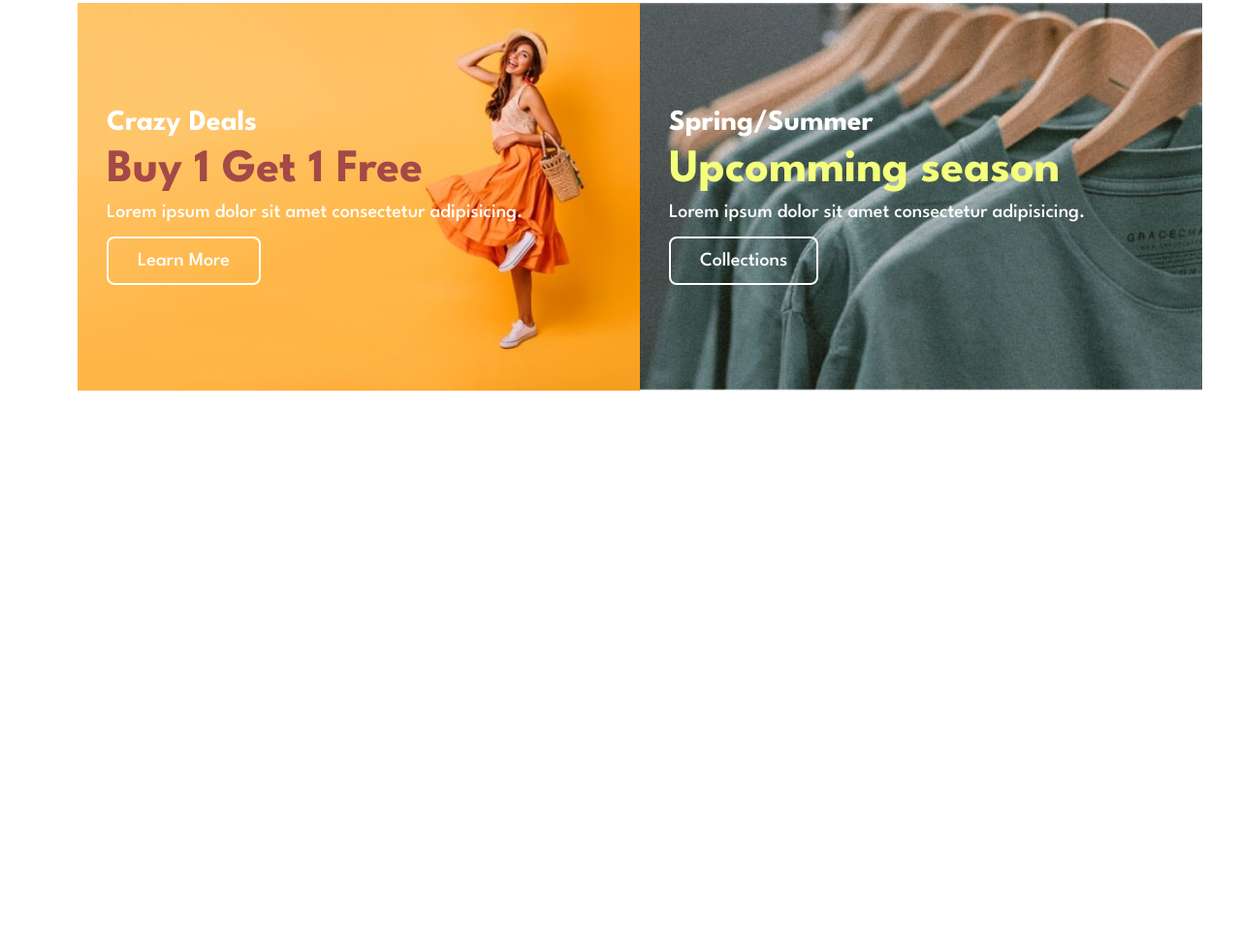
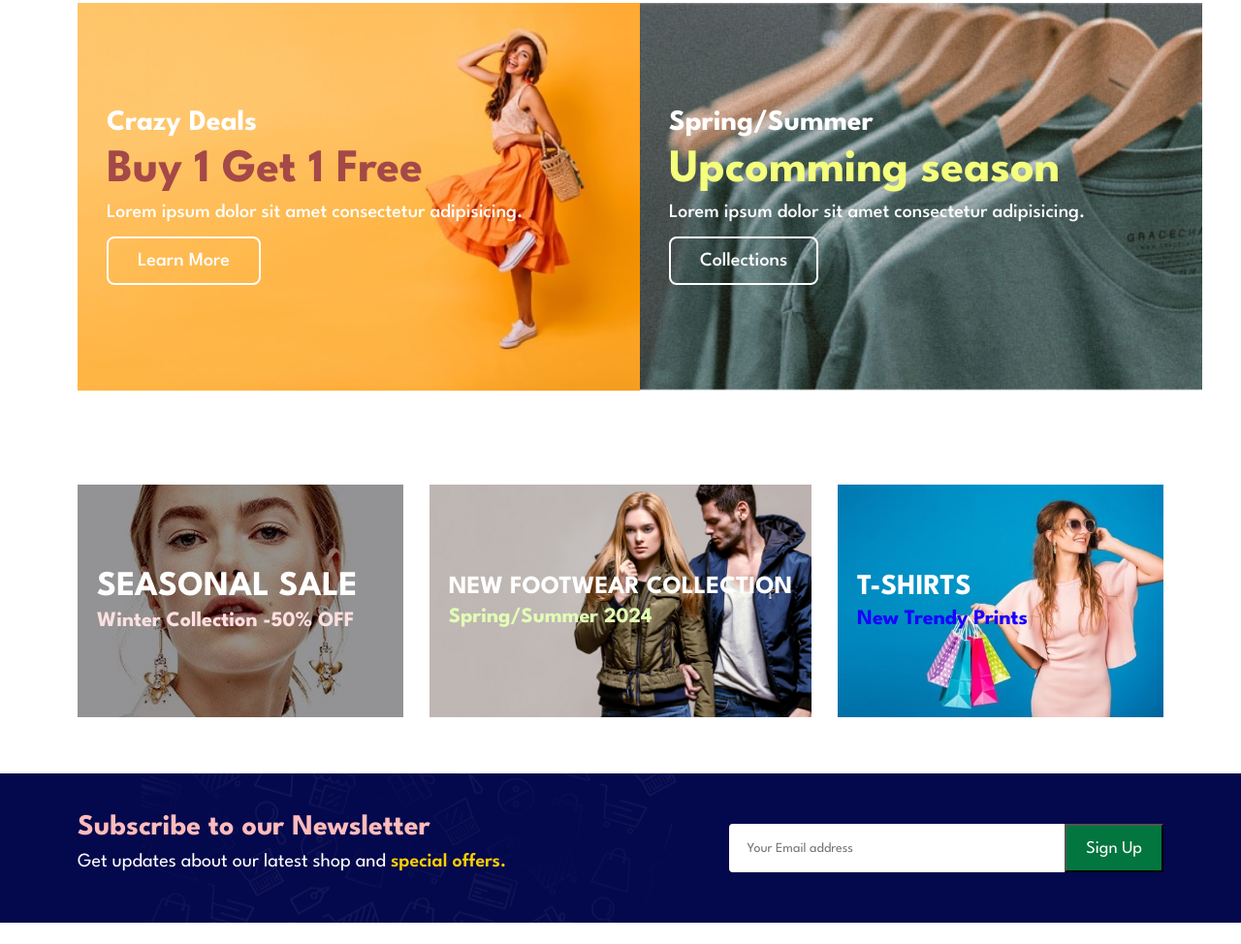
Before and after one commit to Brick-C/E-shop, a plain HTML site: page index.html in a window 1280 px wide. Shown: the part 3737-4711 px from the top of the page at 97% size. Before the commit the page ends 4201 px from the top, so only its background shows below. Drawn offline with Linux system fonts and the light colour scheme.

Commit message:
Added newsletter

```diff
--- a/index.html
+++ b/index.html
@@ -354,6 +354,38 @@
 
  </section>
 
+ <section id="banner3">
+    <div class="banner-box">
+        <h2>SEASONAL SALE</h2>
+        <h4>Winter Collection -50% OFF</h4>
+    </div>
+
+    <div class="banner-box b2">
+        <h2>NEW FOOTWEAR COLLECTION</h2>
+        <h4>Spring/Summer 2024</h4>
+    </div>
+
+    <div class="banner-box b3">
+        <h2>T-SHIRTS</h2>
+        <h4>New Trendy Prints</h4>
+    </div>
+ </section>
+
+ <section id="newsletter">
+    <div class="news-text">
+        <h4>Subscribe to our Newsletter</h4>
+        <p>Get updates about our latest shop and <span>special offers.</span></p>
+    </div>
+
+    <div class="form">
+        <input type="text" placeholder="Your Email address">
+        <button class="normal">Sign Up</button>
+    </div>
+ </section>
+
+
+
+
 
     <script src="./script.js"></script>
     <script src="https://kit.fontawesome.com/1ddf9021fb.js"></script>
--- a/style.css
+++ b/style.css
@@ -396,3 +396,117 @@ p{
         }
     }
 }
+
+#banner3{
+    display: flex;
+    justify-content: space-between;
+    flex-wrap: wrap;
+    padding: 0 80px;
+
+    .banner-box{
+        margin: 36px 0px;
+        display: flex;
+        flex-direction: column;
+        justify-content: center;
+        align-items: flex-start;
+        background-image: url(./img/banner/b7.jpg);
+        min-width: 30%;
+        height: 30vh;
+        background-size: cover;
+        background-position: center;
+        padding: 20px;
+    }
+
+    .b2{
+        background-image: url(./img/banner/b4.jpg);
+
+        h2{
+            font-size: 26px;
+        }
+        h4{
+            color: #e2ffb4;
+        }
+    }
+
+    .b3{
+        background-image: url(./img/banner/b18.jpg);
+        h4{
+            color: #1900ff;
+        }
+
+        h2{
+            font-size: 30px;
+        }
+    }
+
+        h2{
+            color: #fff;
+            font-size: 36px;
+            margin-bottom: 9px;
+        }
+
+        h4{
+            color: #ffdfdf;
+            font-size:22px;
+        }
+}
+
+
+#newsletter{
+    display: flex;
+    justify-content: space-between;
+    flex-wrap: wrap;
+    align-items: center;
+    background-image: url(./img/banner/b14.png);
+    background-repeat: no-repeat;
+    background-position: 20% 30%;
+    background-color: #04084c;
+    padding: 42px 80px;
+    margin: 22px 0;
+
+    h4{
+        color: #ffbbbb;
+        font-size: 30px;
+    }
+
+    p{
+        color: #ffffff;
+        font-size: 20px;
+        margin: 12px 0;
+
+        span{
+            color: #ffd000;
+            font-weight: 600;
+        }
+    }
+
+    .form{
+        display: flex;
+        width: 40%;
+    }
+    input{
+        height: 3.125rem;
+        padding: 0 1.25em;
+        font-size: 14px;
+        width: 100%;
+        border: 1px solid transparent;
+        border-radius: 4px;
+        outline: none;
+        border-top-right-radius: 0;
+        border-bottom-right-radius: 0;
+    }
+
+    button{
+            cursor: pointer;
+            outline: none;
+            color: #ffffff;
+            font-size: 18px;
+            padding: 0 20px;
+            white-space: nowrap;
+            background-color: #02763e;
+            border-top-left-radius: 0;
+            border-bottom-left-radius: 0;
+        }
+
+
+}
```
